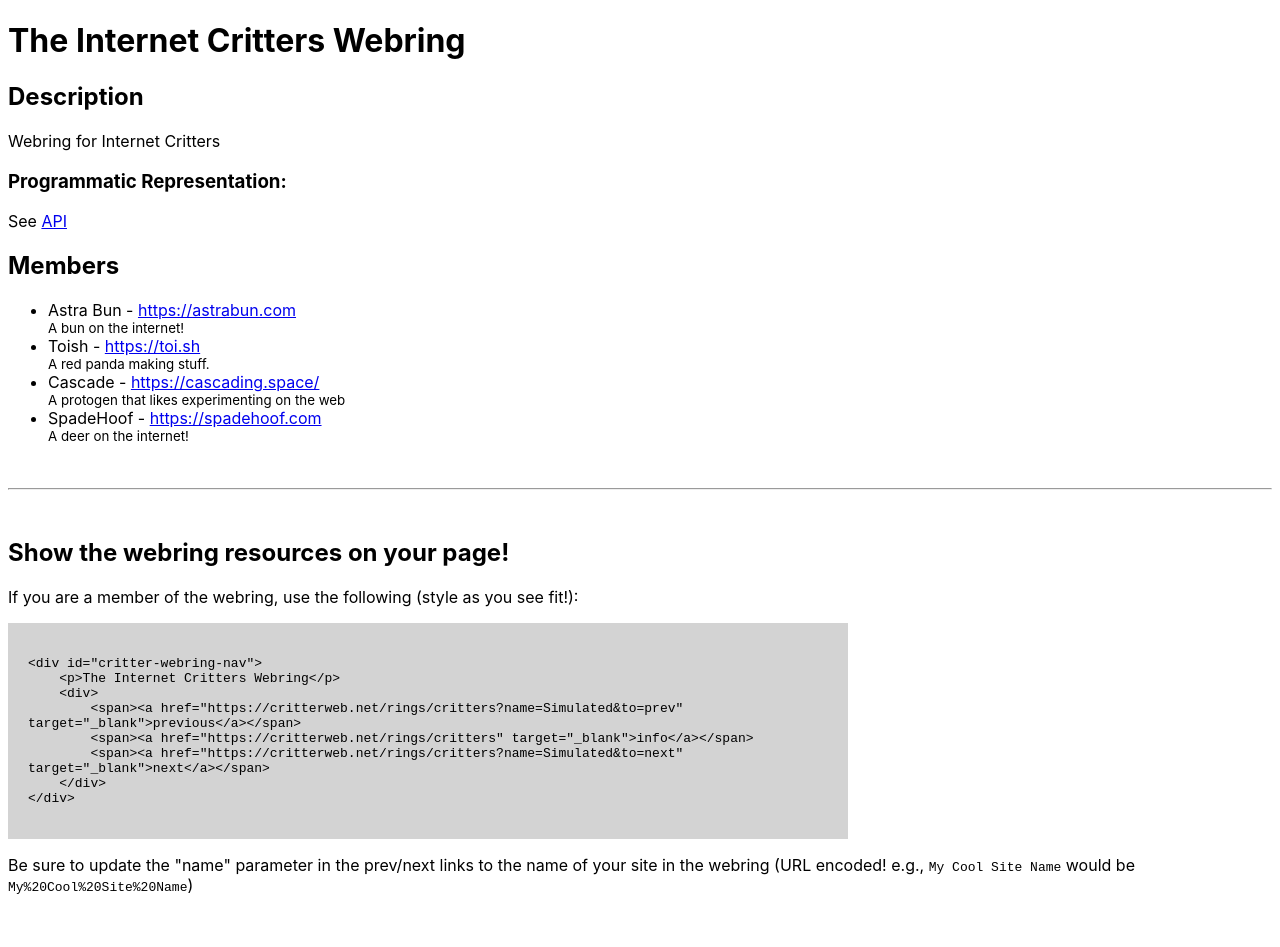
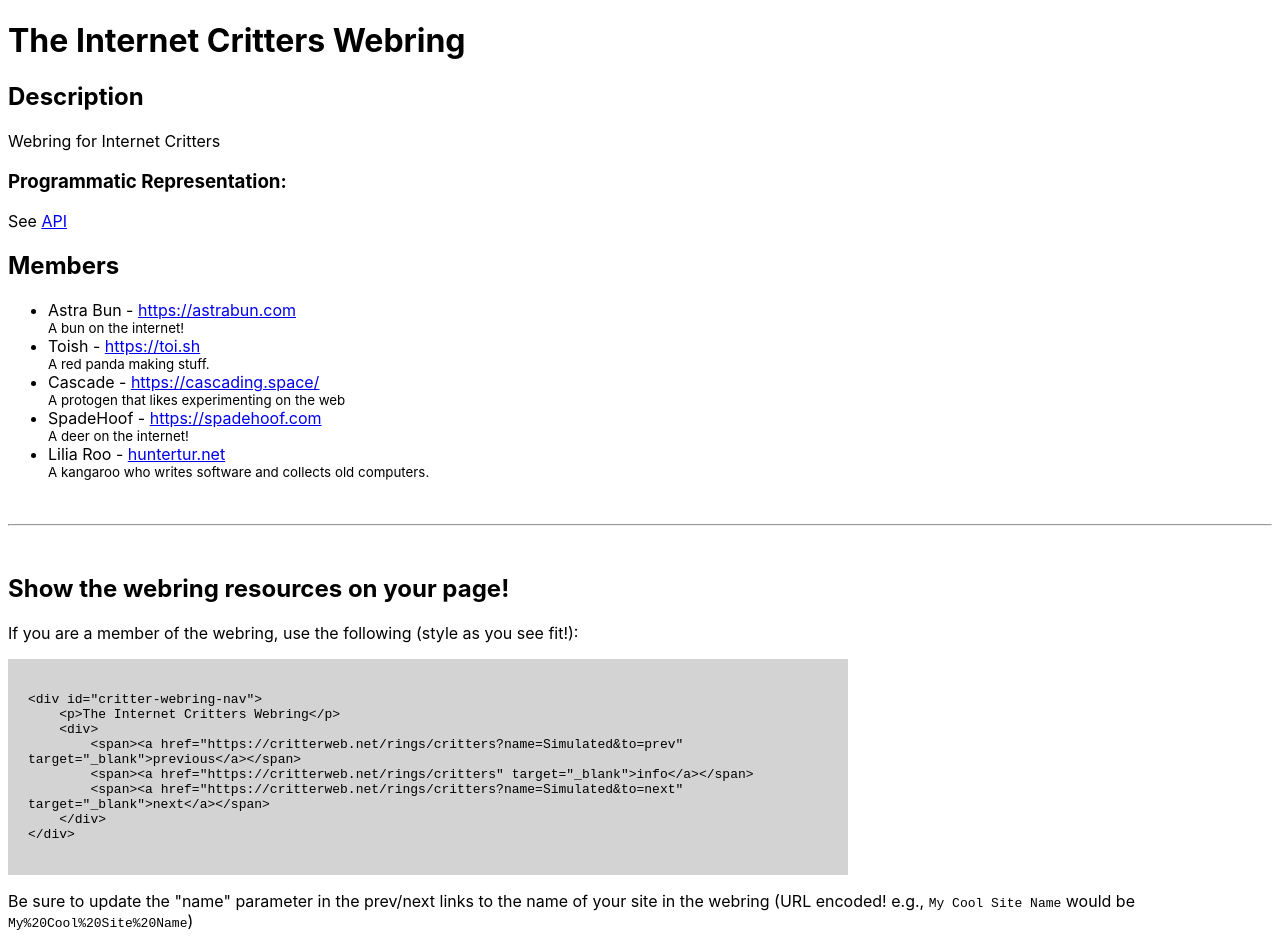
Before and after one commit to astrabun/critterweb.net, a Jekyll site: the page built from _rings/critters.md, in a window 1280 px wide. Built offline with Jekyll 4.4.1, drawn with Linux system fonts in a browser that asks for light colours; before the commit the page ends 911 px from its top, so only the background shows below that.

Commit message:
Update sites.yml

```diff
--- a/_data/sites.yml
+++ b/_data/sites.yml
@@ -22,3 +22,9 @@
     A deer on the internet!
   rings:
     - critters
+- name: Lilia Roo
+  link: "huntertur.net"
+  description: |
+    A kangaroo who writes software and collects old computers.
+  rings:
+    - critters
```
